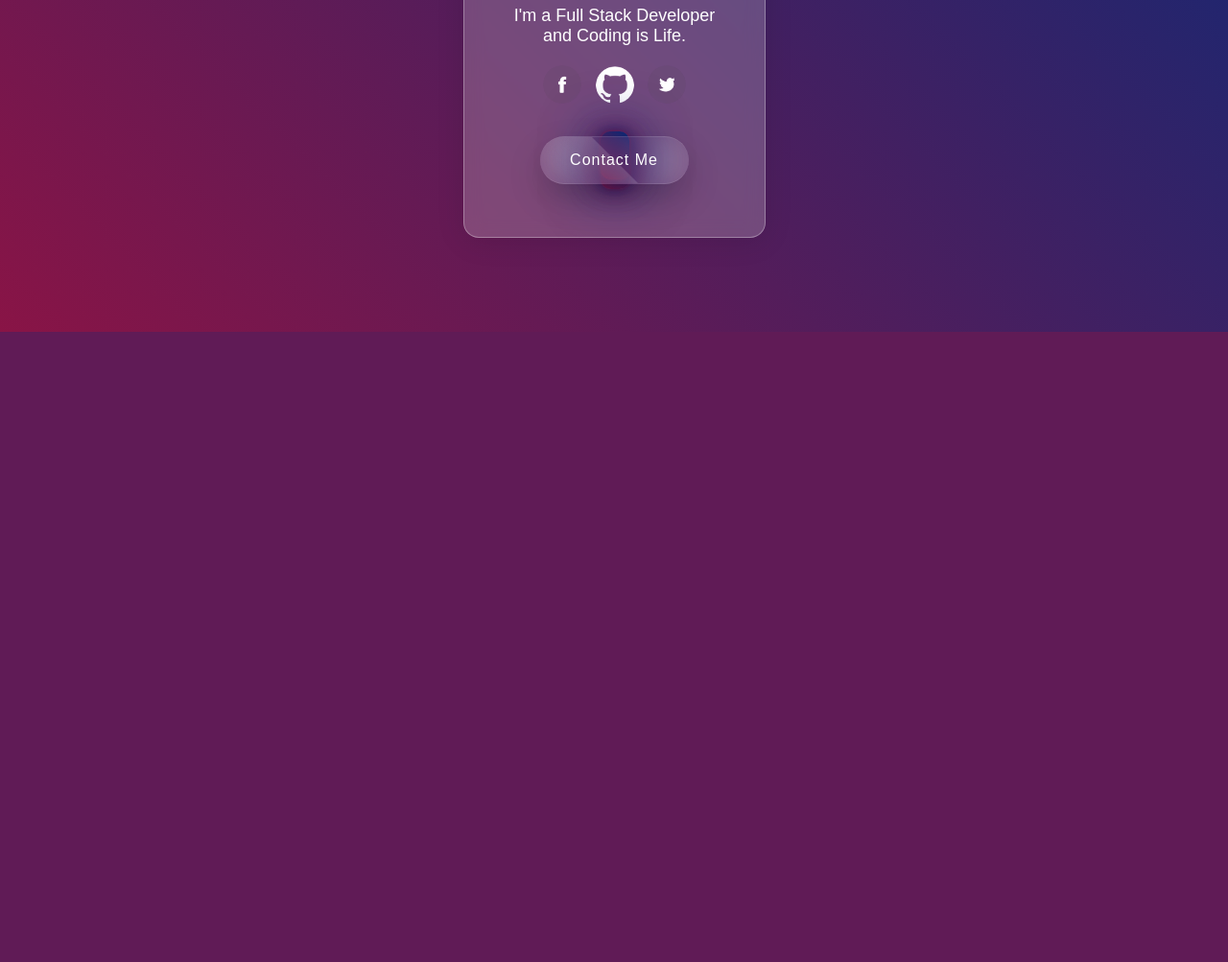
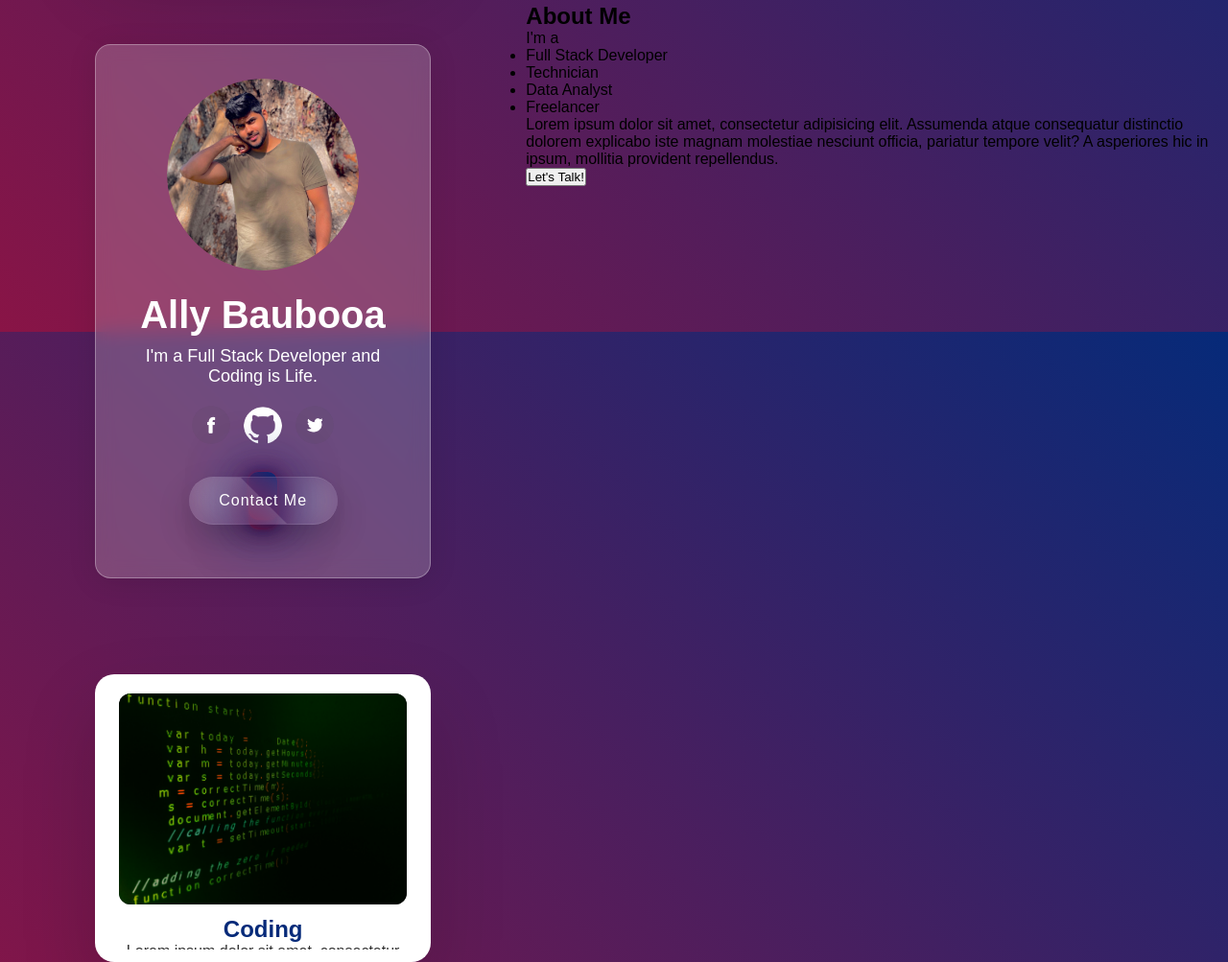
Before and after one commit to allybaubooa/DevPortfolio, a Flask app: page / in a window 1280 px wide. Shown: the part 454-1457 px from the top of the page at 96% size. Before the commit the page ends 800 px from the top, so only its background shows below. Run offline with Flask 2, Linux system fonts and the light colour scheme.

Commit message:
New Section Updates

```diff
--- a/templates/index.html
+++ b/templates/index.html
@@ -4,21 +4,33 @@
     <meta name="viewport" content="width=device-width, initial-scale=1.0">
     <title>My Portfolio</title>
     <link rel="stylesheet" href="{{ url_for('static', filename='style.css') }}">
+    <link rel="stylesheet" href="{{ url_for('static', filename='nav.css') }}">
+    <link rel="stylesheet" href="{{ url_for('static', filename='about.css') }}">
 </head>
 <body>
 <header class="header">
-      <a href="#" class="logo">Ally</a>
+      <a href="#" class="logo">My Portfolio</a>
 
       <nav class="navbar">
-          <a href="/" class="active">Home</a>
-          <a href="/about">About</a>
+          <a href="#home" class="active">Home</a>
+          <a href="#about">About</a>
           <a href="/projects">Projects</a>
           <a href="/contact">Contact</a>
       </nav>
 </header>
 
-<section class="home">
+<section class="home" id="home">
 <div class="container">
+    <div class="card1" style="--clr:#891446">
+        <div class="imgBx">
+            <img src="../static/images/fun.jpg">
+        </div>
+        <div class="content">
+            <h2>Fun Facts</h2>
+            <p>Lorem ipsum dolor sit amet, consectetur adipisicing elit. A accusantium ad ducimus eligendi error eveniet illum molestias odio reiciendis saepe soluta, veritatis voluptas, voluptates. Doloribus esse incidunt itaque porro unde?</p>
+            <a href="#about">Read More</a>
+        </div>
+    </div>
     <div class="card" data-tilt>
         <img src="../static/images/profilesized.png">
         <h2>Ally Baubooa</h2>
@@ -32,24 +44,45 @@
             <div class="btn"><a href="#">Contact Me</a> </div>
         </div>
     </div>
-<!--    <div class="card1" style="&#45;&#45;clr:#03a9f4">-->
-<!--        <div class="imgBx">-->
-<!--            <img src="../static/images/code.jpg">-->
-<!--        </div>-->
-<!--        <div class="content">-->
-<!--            <h2>Python Coding</h2>-->
-<!--            <p>Lorem ipsum dolor sit amet, consectetur adipisicing elit. A accusantium ad ducimus eligendi error eveniet illum molestias odio reiciendis saepe soluta, veritatis voluptas, voluptates. Doloribus esse incidunt itaque porro unde?</p>-->
-<!--            <a href="#">Read More</a>-->
-<!--        </div>-->
-<!--    </div>-->
+    <div class="card1" style="--clr:#062A79">
+        <div class="imgBx">
+            <img src="../static/images/code.jpg">
+        </div>
+        <div class="content">
+            <h2>Coding</h2>
+            <p>Lorem ipsum dolor sit amet, consectetur adipisicing elit. A accusantium ad ducimus eligendi error eveniet illum molestias odio reiciendis saepe soluta, veritatis voluptas, voluptates. Doloribus esse incidunt itaque porro unde?</p>
+            <a href="#about">Read More</a>
+        </div>
+    </div>
 </div>
 </section>
 
-<!--<section class="about">-->
-<!--    <div class="container2">-->
-<!--        <h1>About Me</h1>-->
-<!--    </div>-->
-<!--</section>-->
+<section class="about-section" id="about">
+    <div class="about-main">
+        <img src="../static/images/ProfileImage.png">
+        <div class="about-text">
+        <h1>About Me</h1>
+<!--            <h5>I am a <span> Full Stack Developer</span></h5>-->
+            <div class="wrapper">
+                <div class="static-txt">I'm a</div>
+                <ul class="dynamic-texts">
+                    <li><span>Full Stack Developer</span></li>
+                    <li><span>Technician</span></li>
+                    <li><span>Data Analyst</span></li>
+                    <li><span>Freelancer</span></li>
+                </ul>
+            </div>
+            <p>
+                Lorem ipsum dolor sit amet, consectetur adipisicing elit.
+                Assumenda atque consequatur distinctio dolorem explicabo iste magnam
+                molestiae nesciunt officia, pariatur tempore velit? A asperiores hic in ipsum,
+                mollitia provident repellendus.
+            </p>
+            <button type="button">Let's Talk!</button>
+        </div>
+    </div>
+</section>
+
 <script src="../static/vanilla-tilt.js"></script>
 </body>
 </html>
```
